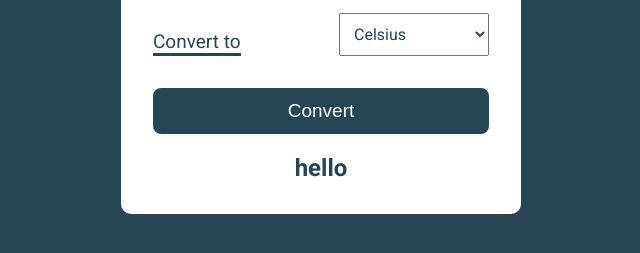
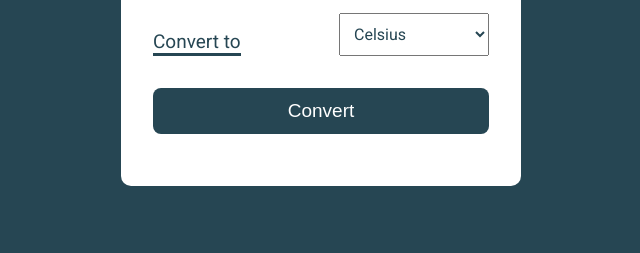
Before and after one commit to acunmedyaakademi/Temperature-Converter, a plain HTML site: page index.html in a window 1280 px wide. Shown: the part 327-580 px from the top of the page, without its empty margins (319-959 px from the left). Drawn offline with Linux system fonts and the light colour scheme; a web font is replaced by a local one.

```diff
--- a/index.html
+++ b/index.html
@@ -26,7 +26,7 @@
           </select>
         </div>
         <button id="convert-btn">Convert</button>
-        <h2 id="result">hello</h2>
+        <h2 id="result"></h2>
       </div>
     </div>
   </body>
```
